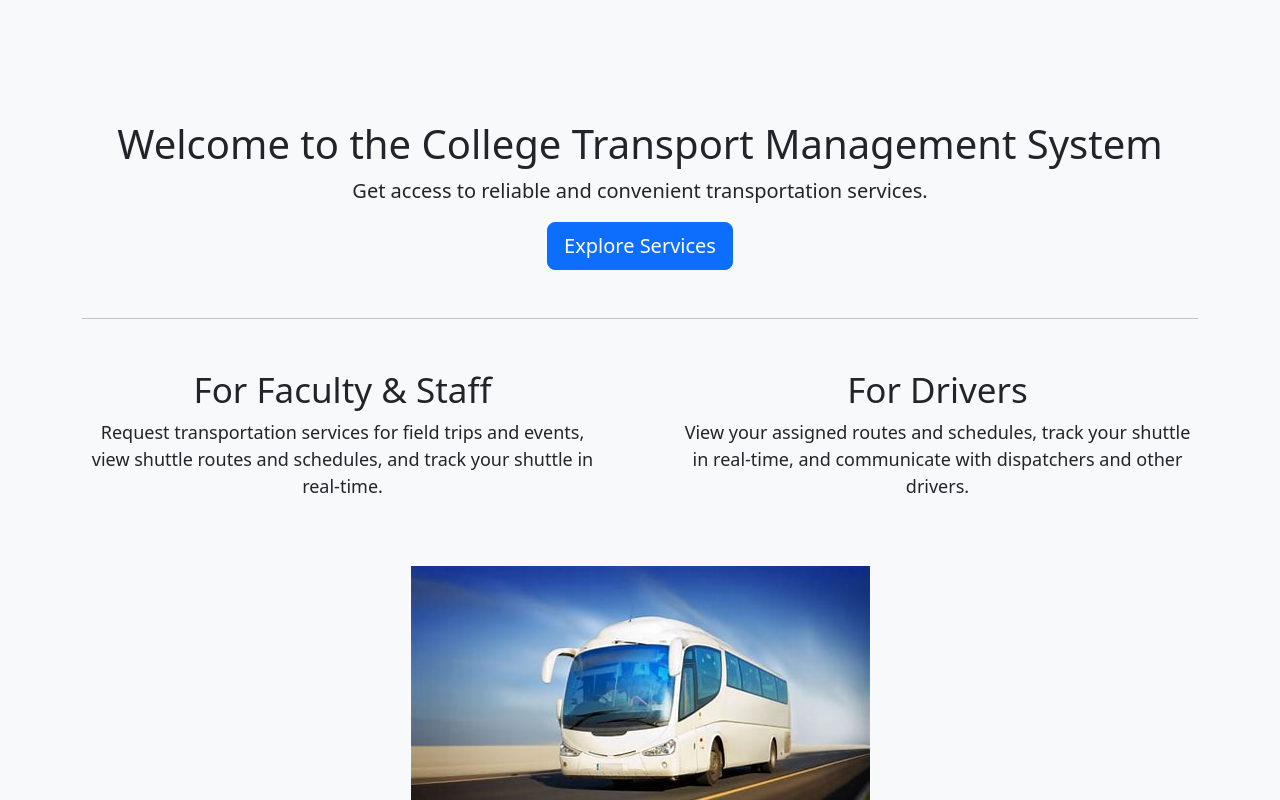
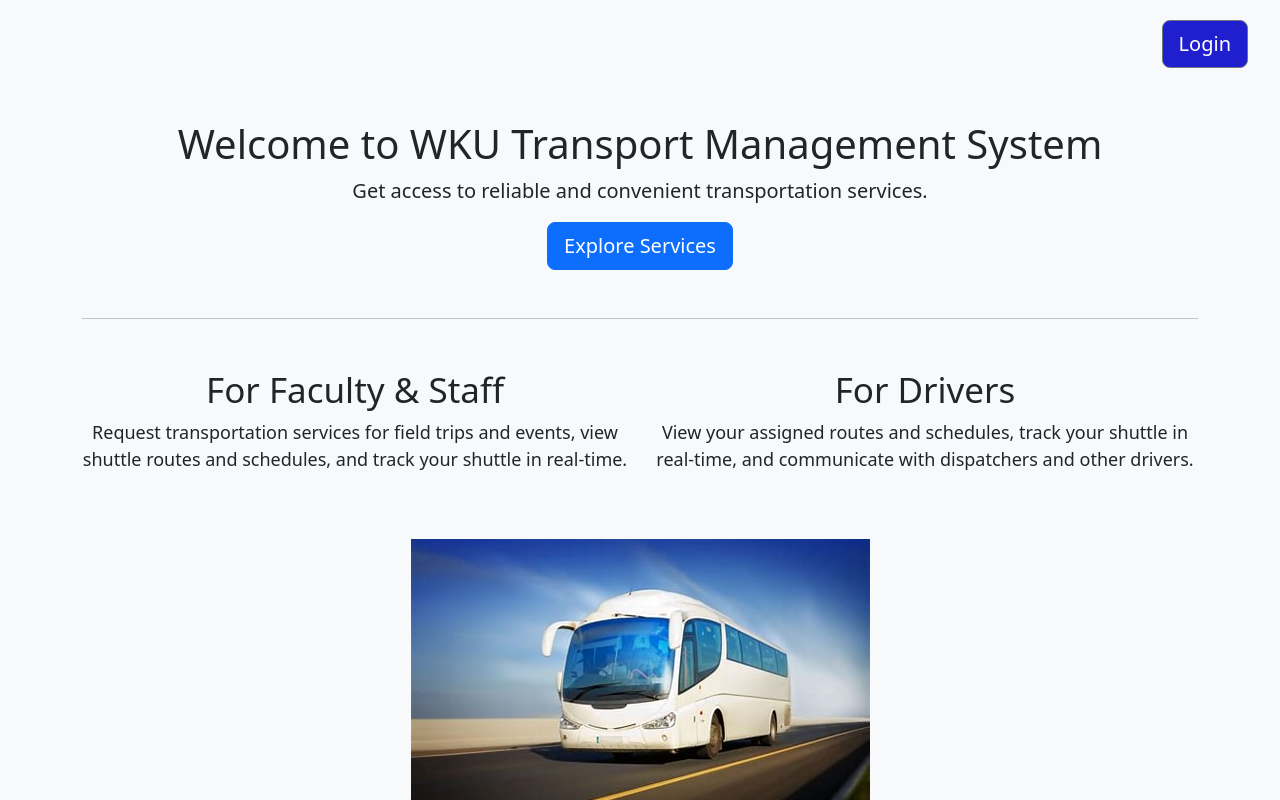
Before and after one commit to atinafabebe1/TMS_WKU, a React (Create React App) app in the folder frontend/: page / in a window 1280 px wide. Shown: the top 800 px of the page. Built offline with nearby package versions, Linux system fonts and the light colour scheme.

Commit message:
Garage director page error on loading is solved and login button added on Landing page

```diff
--- a/frontend/src/App.js
+++ b/frontend/src/App.js
@@ -9,7 +9,7 @@
 import DriverPage from "./componenets/pages/driver/DriverPage";
 import MechanicPage from "./componenets/pages/mechanic/MechanicPage";
 import FuelDistrubtorPage from "./componenets/pages/fuelDistrubtor/FuelDistrubtorPage";
-import GarageDirectorPage from "./componenets/pages/garageDirector/GarageDirectorPage";
+import GarageDirectorPag from "./componenets/pages/garageDirector/GarageDirectorPage"
 import VicePresidentPage from "./componenets/pages/vicePresident/VicePresidentPage";
 import HeadOfDeploymentPage from "./componenets/pages/headOfDeploymnet/HeadOfDeploymentPage";
 import {
@@ -72,19 +72,17 @@
               <PrivateRoute role={ROLE_DIRECTOR} element={DirectorPage} />
             }
           />
-          <Route
-            path="/gd/*"
-            element={
-              <PrivateRoute
-                role={ROLE_GARAGEDIRECTOR}
-                element={<GarageDirectorPage />}
-              />
-            }
-          />
+
           <Route
             path="/mechanic/*"
             element={
               <PrivateRoute role={ROLE_MECHANIC} element={MechanicPage} />
+            }
+          />
+            <Route
+            path="/gd/*"
+            element={
+              <PrivateRoute role={ROLE_GARAGEDIRECTOR} element={GarageDirectorPag} />
             }
           />
           <Route
--- a/frontend/src/componenets/pages/garageDirector/GarageDirectorPage.jsx
+++ b/frontend/src/componenets/pages/garageDirector/GarageDirectorPage.jsx
@@ -4,7 +4,7 @@
 const links = [
   {
     name: "Home",
-    url: "/director",
+    url: "/gd",
   },
   {
     name: "Vehicles",
@@ -47,7 +47,7 @@
     ],
   },
 ];
-const GarageDirectorPage = () => {
+const GarageDirectorPag = () => {
   return (
     <div>
       <Navbar links={links} title="TMS" />
@@ -55,4 +55,4 @@
   );
 };
 
-export default GarageDirectorPage;
+export default GarageDirectorPag;
--- a/frontend/src/componenets/pages/home/Home.jsx
+++ b/frontend/src/componenets/pages/home/Home.jsx
@@ -1,5 +1,6 @@
 import React from "react";
 import { Container, Row, Col, Button, Image } from "react-bootstrap";
+import { Link } from "react-router-dom"; // Import Link from react-router-dom
 import Navbar from "../../common/header/Navbar";
 import busImage from "../../../images/busImage.jpg";
 import "./LandingPage.css";
@@ -10,9 +11,17 @@
       <div className="landing-page">
         <Container>
           <Row className="justify-content-md-center">
+            <Col md="auto" className="login-btn">
+              <Link to="/login">
+                <Button variant="secondary" size="lg">
+                  Login
+                </Button>
+              </Link>
+            </Col>
+
             <Col md="auto">
               <h1 className="text-center">
-                Welcome to the College Transport Management System
+                Welcome to WKU Transport Management System
               </h1>
               <p className="lead text-center">
                 Get access to reliable and convenient transportation services.
@@ -26,7 +35,7 @@
           </Row>
           <hr className="mt-5 mb-5" />
           <Row className="services">
-            <Col>
+            <Col md={12} lg={6}>
               <h2 className="text-center">For Faculty & Staff</h2>
               <p className="text-center">
                 Request transportation services for field trips and events, view
@@ -34,7 +43,7 @@
                 real-time.
               </p>
             </Col>
-            <Col>
+            <Col md={12} lg={6}>
               <h2 className="text-center">For Drivers</h2>
               <p className="text-center">
                 View your assigned routes and schedules, track your shuttle in
@@ -48,7 +57,7 @@
             </Col>
           </Row>
           <Row className="mt-5">
-            <Col md={6}>
+            <Col md={12} lg={6}>
               <h3>Reliable Transportation Services</h3>
               <p>
                 Our college transport management system provides reliable and
@@ -57,7 +66,7 @@
                 event, we've got you covered.
               </p>
             </Col>
-            <Col md={6}>
+            <Col md={12} lg={6}>
               <h3>Real-Time Tracking</h3>
               <p>
                 With our real-time tracking system, you can track your shuttle
@@ -68,10 +77,10 @@
             </Col>
           </Row>
           <Row className="mt-5">
-            <Col md={6}>
+            <Col md={12} lg={6}>
               <Image src={busImage} alt="College bus" fluid />
             </Col>
-            <Col md={6}>
+            <Col md={12} lg={6}>
               <h3>Convenient Scheduling</h3>
               <p>
                 Our scheduling system makes it easy to request transportation
--- a/frontend/src/componenets/pages/home/LandingPage.css
+++ b/frontend/src/componenets/pages/home/LandingPage.css
@@ -8,7 +8,6 @@
     margin-top: 50px;
     margin-bottom: 50px;
 }
-
 .services h2 {
     font-size: 36px;
 }
@@ -30,23 +29,28 @@
 }
 
 @media (min-width: 992px) {
+    /* Increase the padding on larger screens */
     .landing-page {
         padding-top: 120px;
         padding-bottom: 120px;
     }
 
+    /* Decrease the font size of the headings on larger screens */
     .services h2 {
         font-size: 35px;
     }
 
+    /* Decrease the font size of the text on larger screens */
     .services p {
         font-size: 18px;
     }
 
+    /* Remove the bottom margin from columns on larger screens */
     .services .col {
         margin-bottom: 0;
     }
 
+    /* Adjust the margins of the columns on larger screens */
     .services .col:first-child {
         margin-right: 25px;
     }
@@ -54,4 +58,15 @@
     .services .col:last-child {
         margin-left: 25px;
     }
+
+    /* Add styles for the Login button */
+    .landing-page .login-btn {
+        position: absolute;
+        top: 20px;
+        right: 20px;
+    }
+
+    .landing-page .login-btn button {
+        background-color: rgb(31, 31, 206);
+    }
 }
```
Also changed, not shown: 1 other file (tests, documents, lock files or other folders).
